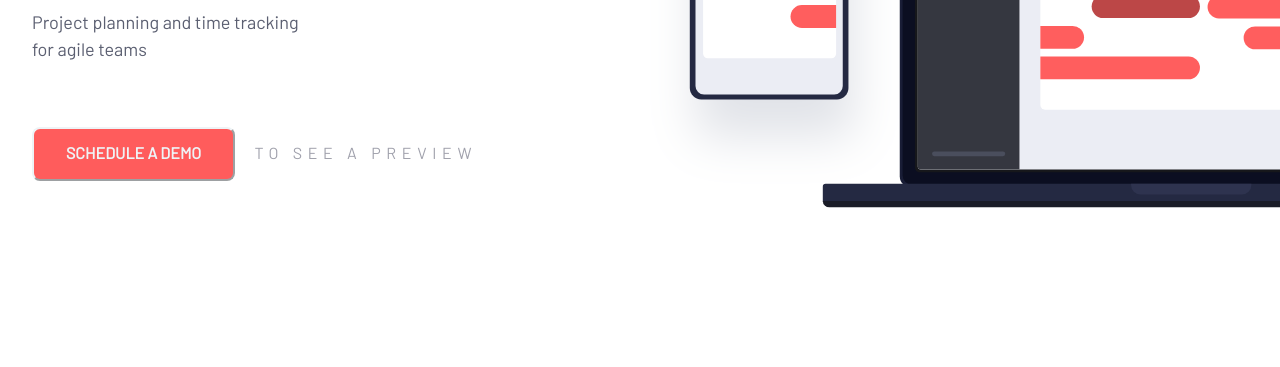
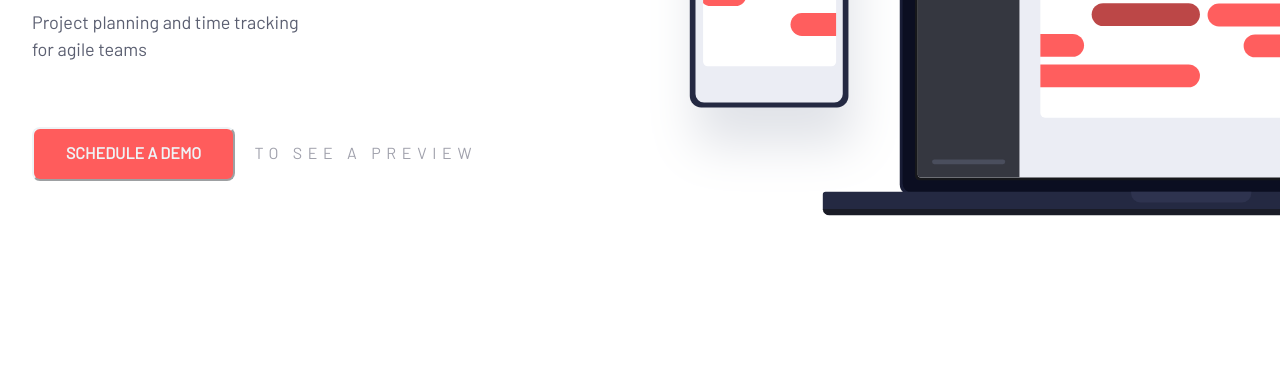
Before and after one commit to K-Zimny/fem-tracking-info-component, a plain HTML site: page index.html in a window 1280 px wide. Shown: the part 481-848 px from the top of the page. Drawn offline with nearby package versions, Linux system fonts and the light colour scheme.

Commit message:
Added margins for hero image

```diff
--- a/index.html
+++ b/index.html
@@ -96,7 +96,7 @@
             </div>
             <div>
               <img
-                class="full-sized-img"
+                class="full-sized-img mb-500 mt-600"
                 src="images/illustration-devices.svg"
                 alt="Computer and Phone Devices"
               />
```
Also changed, not shown: script.js (+0 -16 lines).
